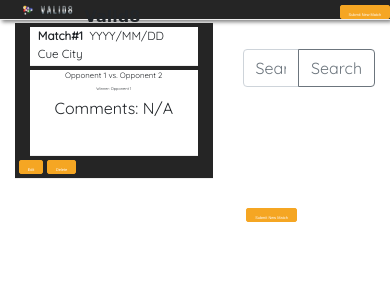
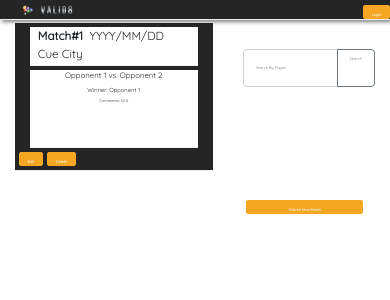
Before and after one commit to qhen143/MatchHistory, a React (Create React App) app: page / in a window 390 px wide. Shown: the top 300 px of the page. Built offline with nearby package versions, Linux system fonts and the light colour scheme; no server answers; the HTML template or start-up script is replaced by a standard one.

Commit message:
Added More responsive UI

```diff
--- a/public/index.html
+++ b/public/index.html
@@ -22,7 +22,7 @@
       work correctly both with client-side routing and a non-root public URL.
       Learn how to configure a non-root public URL by running `npm run build`.
     -->
-    <title>My Meme Bank</title>
+    <title>Valid8</title>
   </head>
   <body>
     <noscript>
--- a/src/App.tsx
+++ b/src/App.tsx
@@ -49,8 +49,7 @@ class App extends React.Component<{}, IState> {
 					<img className = "header-img" src={Valid8Logo}/>
 					{/* Credits to cooltext.com for image generated title */}
 					<img className = "header-img" src={TitleIMG}/>
-					&nbsp; Valid8 &nbsp;
-					<div className="btn btn-primary btn-action btn-add" onClick={this.onOpenModal}>Submit New Match</div>
+					<div className="btn btn-primary btn-action btn-add" onClick={this.onOpenModal}> Login </div>
 				</div>
 			</div>
 			<div className="container">
@@ -66,21 +65,14 @@ class App extends React.Component<{}, IState> {
 			<Modal open={open} onClose={this.onCloseModal}>
 				<form>
 					<div className="form-group">
-						<label>Match Details</label>
-						<input type="text" className="form-control" id="match-title-input" placeholder="Enter Title" />
-						<small className="form-text text-muted">You can edit any match later</small>
+						<label> Username </label>
+						<input type="text" className="form-control" id="match-title-input" placeholder="TameImpala" />
 					</div>
 					<div className="form-group">
-						<label>Tag</label>
-						<input type="text" className="form-control" id="match-tag-input" placeholder="Enter Tag" />
-						<small className="form-text text-muted">Tag is used for search</small>
+						<label>Password</label>
+						<input type="password" className="form-control" id="match-tag-input" />
 					</div>
-					<div className="form-group">
-						<label>Image</label>
-						<input type="file" onChange={this.methodNotImplemented} className="form-control-file" id="meme-image-input" />
-					</div>
-
-					<button type="button" className="btn" onClick={this.methodNotImplemented}>Upload</button>
+					<button type="button" className="btn" onClick={this.methodNotImplemented}>Login</button>
 				</form>
 			</Modal>
 		</div>
--- a/src/components/MatchDetail.tsx
+++ b/src/components/MatchDetail.tsx
@@ -75,34 +75,29 @@ export default class MatchDetail extends React.Component<IProps, IState> {
                 </div>
                 <Modal open={open} onClose={this.onCloseModal}>
                     <form>
+                    <small> Fields with * are required.</small>
                         <div className="form-group">
-                            <label>Match Location</label>
+                            <label>Match Location*</label>
                             <input type="text" className="form-control" id="match-edit-location-input" value={this.state.location} onChange={this.handleLocationChange}/>
-                            <small className="form-text text-muted">You can edit any meme later</small>
                         </div>
                         <div className="form-group">
-                            <label>Game Type</label>
+                            <label>Game Type*</label>
                             <input type="text" className="form-control" id="match-edit-game-input" value={this.state.game} onChange={this.handleGameChange}/>
-                            <small className="form-text text-muted">You can edit any meme later</small>
                         </div><div className="form-group">
-                            <label>Home</label>
+                            <label>Home*</label>
                             <input type="text" className="form-control" id="match-edit-home-input" value={this.state.home} onChange={this.handleHomeChange}/>
-                            <small className="form-text text-muted">You can edit any meme later</small>
                         </div>
                         <div className="form-group">
-                            <label>Opposition</label>
+                            <label>Opposition*</label>
                             <input type="text" className="form-control" id="match-edit-opposition-input" value={this.state.opposition} onChange={this.handleOppositionChange}/>
-                            <small className="form-text text-muted">You can edit any meme later</small>
                         </div>
                         <div className="form-group">
-                            <label>Match Winner</label>
+                            <label>Match Winner*</label>
                             <input type="text" className="form-control" id="match-edit-winner-input" value={this.state.winner} onChange={this.handleWinnerChange}/>
-                            <small className="form-text text-muted">You can edit any meme later</small>
                         </div>
                         <div className="form-group">
                             <label>Match Comment</label>
                             <input type="text" className="form-control" id="match-edit-comment-input" value={this.state.comment} onChange={this.handleCommentChange}/>
-                            <small className="form-text text-muted">You can edit any meme later</small>
                         </div>
                         <button type="button" className="btn" onClick={this.updateMatch}>Save</button>
                     </form>
--- a/src/components/MatchList.tsx
+++ b/src/components/MatchList.tsx
@@ -39,7 +39,7 @@ export default class MatchList extends React.Component<IProps, IState, {}> {
 			<div className="container match-list-wrapper">
                 <div className="row match-list-heading">
                     <div className="input-group">
-                        <input type="text" id="search-tag-textbox" className="form-control" placeholder="Search By Player" />
+                        <input type="text" id="search-tag-textbox" className="form-control search-tag" placeholder="Search By Player" />
                         <div className="input-group-append">
                             <div className="btn btn-outline-secondary search-button" onClick = {this.searchByTag}>Search</div>
                         </div>
@@ -53,7 +53,7 @@ export default class MatchList extends React.Component<IProps, IState, {}> {
                     </table>
                 </div>
                 <div className="row match-done-button">
-                    <div className="btn btn-primary btn-action" onClick={this.onOpenModal}>Submit New Match</div>
+                    <div className="btn btn-primary btn-action sub" onClick={this.onOpenModal}>Submit New Match</div>
                 </div>
                 <Modal open={open} onClose={this.onCloseModal} >
 				<form>
--- a/src/index.css
+++ b/src/index.css
@@ -35,6 +35,7 @@ body{
   background-color: #252525;
   margin-top: 1vw;
   border-bottom: 1px solid #eeeeee;
+  min-width: 20vw;
 }
 
 .match-header-wrapper {
@@ -45,9 +46,10 @@ body{
 }
 
 .match-detail-wrapper {
-  height: 22vw;
+  min-height: 20vw;
   background-color: #ffffff;
   border-bottom: 1px solid #eeeeee;
+
 
 }
 
@@ -83,12 +85,11 @@ body{
   align-items: center;
   justify-content: center;
   overflow: hidden;
-  font-size: 1vw;
+  font-size: 1.5vw;
 }
 
-.match-body img {
-  max-height: calc(100vh - 220px);
-  width: 100%;
+.match-body {
+  font-size: 1vw
 }
 
 .match-location {
@@ -136,11 +137,12 @@ body{
 .match-list-wrapper {
   padding-top:1vw;
   margin-top: 3vh;
+  min-width: 20vw;
 }
 
 .match-list-table {
   margin-top: 1vw;
-  height: 29vw;
+  min-height: 27vw;
   overflow-y: scroll;
   cursor: pointer;
 }
@@ -150,3 +152,29 @@ body{
   border-color: #d18c1b;
   color: white;
 }
+
+.search-tag {
+  font-size: 1vw;
+}
+
+.search-button {
+  font-size: 1vw;
+}
+
+.table {
+  font-size: 1vw;
+}
+
+.sub {
+  width: 30vw;
+}
+
+@media all and (max-width:800px)
+{
+    #one, #two
+    {
+        display: block;
+        float: none;
+        width: 100%;
+    }
+}
```
